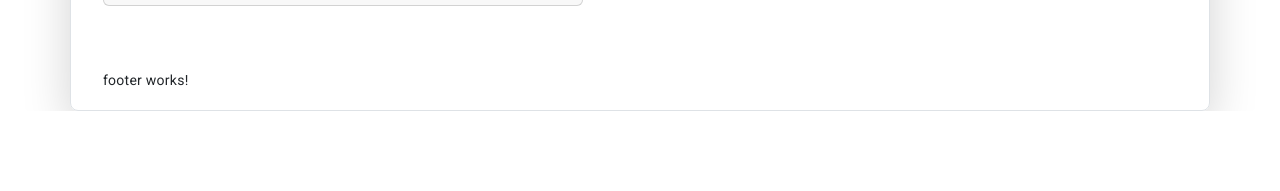
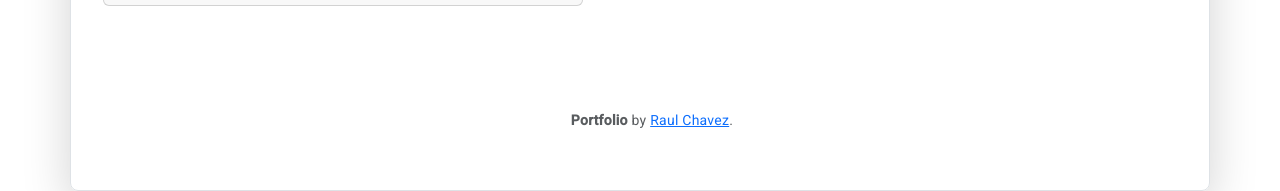
Before and after one commit to xXChAvE2Xx/myportfolionew, an Angular app: page / in a window 1280 px wide. Shown: the part 2761-2952 px from the top of the page. Before the commit the page ends 2872 px from the top, so only its background shows below. Built offline with nearby package versions, Linux system fonts and the light colour scheme.

Commit message:
se agrego footer

```diff
--- a/src/app/footer/footer.component.html
+++ b/src/app/footer/footer.component.html
@@ -1 +1,3 @@
-<p>footer works!</p>
+<footer class="py-3 my-4">
+    <p class="text-center text-body-secondary"><strong>Portfolio</strong> by <a href="https://github.com/xXChAvE2Xx" target="blank_">Raul Chavez</a>.</p>
+</footer>
```
